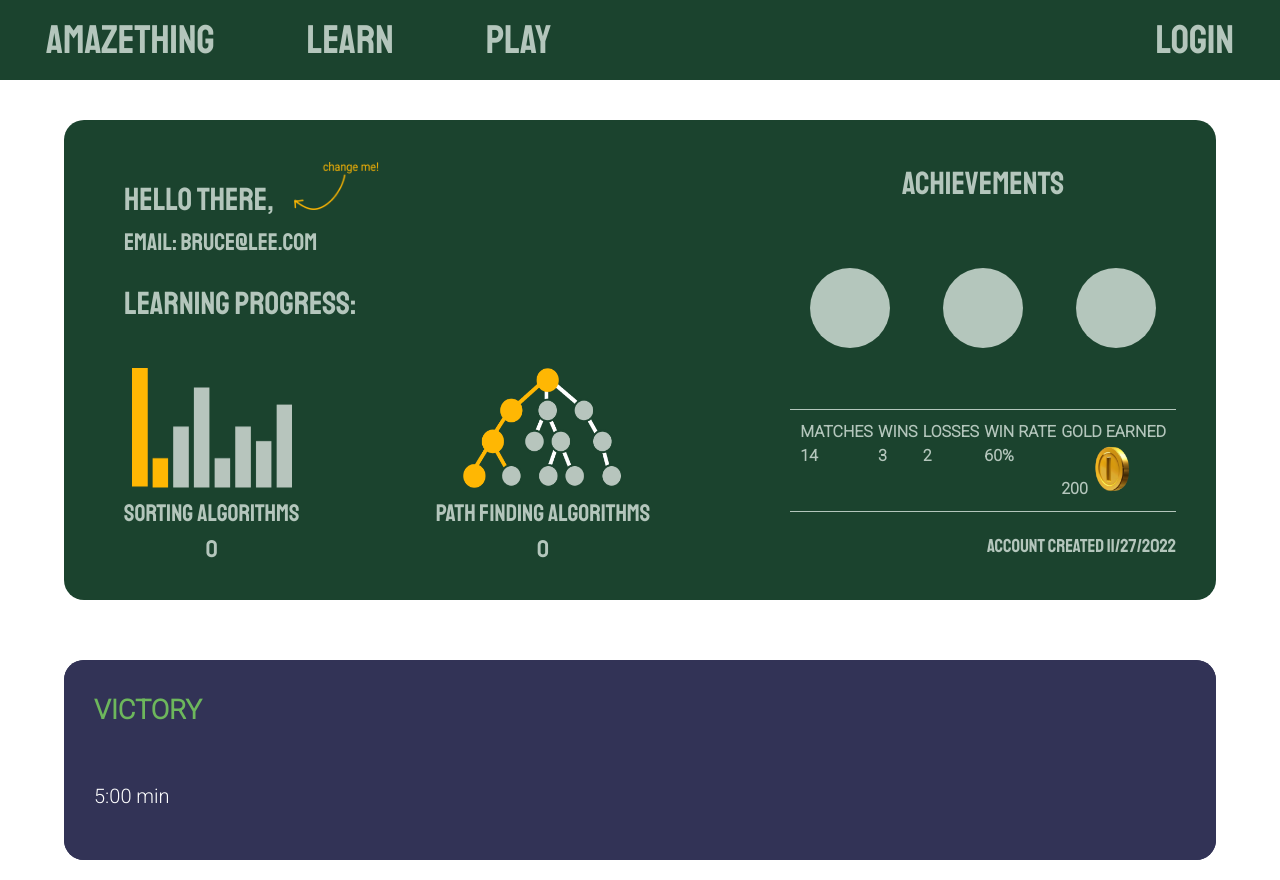
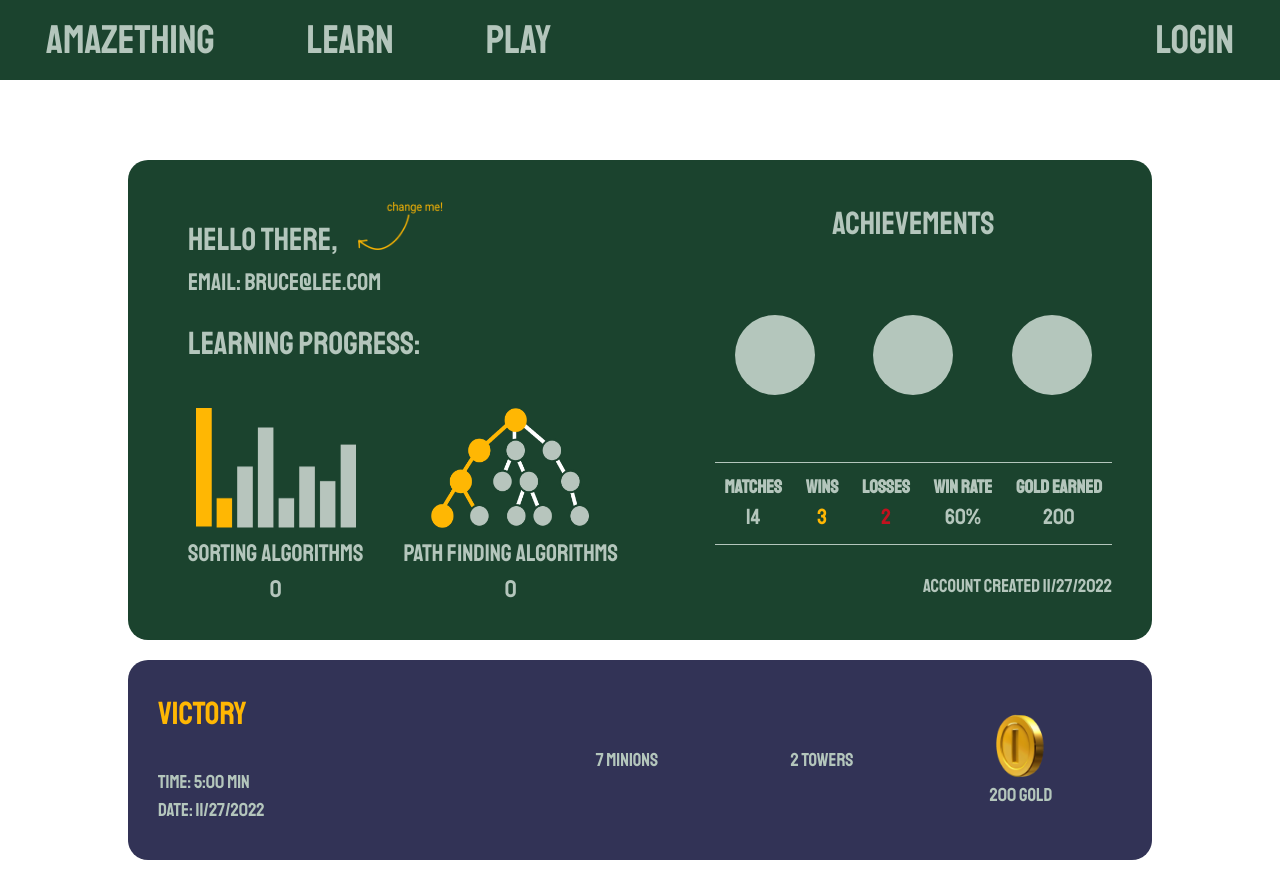
Before and after one commit to vadim-nest/aMAZEthing, a React (Vite) app in the folder Client/: page /profile in a window 1280 px wide. Built offline with nearby package versions, Linux system fonts and the light colour scheme.

Commit message:
style: style game stats component using mock data

```diff
--- a/Client/src/App.css
+++ b/Client/src/App.css
@@ -3,6 +3,7 @@
     font-family: 'Roboto', sans-serif;
     box-sizing: border-box;
     line-height: 1.5;
+    scroll-behavior: smooth;
 }
 
 :root {
--- a/Client/src/components/profile.tsx
+++ b/Client/src/components/profile.tsx
@@ -10,7 +10,6 @@ import { refreshDataNoAvatar } from '../features/user_slice';
 import ProfileGameHistory from './profileGameHistory';
 import sort from '../assets/profile/sort.png'
 import path from '../assets/profile/path.png';
-import coin from '../assets/profile/coin.png';
 import changeMe from '../assets/profile/changeMe.png';
 
 function Profile() {
@@ -101,11 +100,11 @@ function Profile() {
             <div className='circle'></div>
           </div>
           <div className='stats-line'>
-            <p>MATCHES<p>14</p></p>
-            <p>WINS<p>3</p></p>
-            <p>LOSSES<p>2</p></p>
-            <p>WIN RATE<p>60%</p></p>
-            <p>GOLD EARNED<p>200<img className='coin' src={coin}/></p></p>
+            <h3 className='stats-text'>MATCHES<h3>14</h3></h3>
+            <h3 className='stats-text'>WINS<h3 className='wins-yellow'>3</h3></h3>
+            <h3 className='stats-text'>LOSSES<h3 className='losses-red'>2</h3></h3>
+            <h3 className='stats-text'>WIN RATE<h3>60%</h3></h3>
+            <h3 className='stats-text'>GOLD EARNED<h3>200</h3></h3>
           </div>
           <h3 className='created'>Account created {new Date().toLocaleDateString()}</h3> {/* get the date when the account was created */}
         </div>
--- a/Client/src/components/profileGameHistory.tsx
+++ b/Client/src/components/profileGameHistory.tsx
@@ -1,61 +1,63 @@
-import '../css/profileGameHistory.css'
+import '../css/profileGameHistory.css';
 import { User } from '@auth0/auth0-react';
 import { useAppSelector } from '../features/hooks';
 import SVG from './svg';
-import { useEffect, useState} from 'react';
+import { useEffect, useState } from 'react';
+import coin from '../assets/profile/coin.png';
 
 export default function ProfileGameHistory() {
   const user = useAppSelector((state) => state.user);
   //Im hard coding the data
-    const games =  [{amountMinions:7,
-    result:"VICTORY",
-    goldAmount:200,
-    opponentID:"string",
-    towersTaken:2,
-    winner:true,
-    startedAt: new Date(),
-    finishedAt: new Date(),
-    duration: '5:00'},
-    {amountMinions:7,
-        result:"VICTORY",
-        goldAmount:200,
-        opponentID:"string",
-        towersTaken:2,
-        winner:true,
-        startedAt: new Date(),
-        finishedAt: new Date(),
-        duration: '5:00'}]
+  const games = [
+    {
+      amountMinions: 7,
+      result: 'VICTORY',
+      goldAmount: 200,
+      opponentID: 'string',
+      towersTaken: 2,
+      winner: true,
+      startedAt: new Date().toLocaleDateString(),
+      finishedAt: new Date().toLocaleDateString(),
+      duration: '5:00',
+    },
+    {
+      amountMinions: 7,
+      result: 'DEFEAT',
+      goldAmount: 200,
+      opponentID: 'string',
+      towersTaken: 2,
+      winner: false,
+      startedAt: new Date().toLocaleDateString(),
+      finishedAt: new Date().toLocaleDateString(),
+      duration: '5:00',
+    },
+  ];
 
-    return(
+  return (
     <div className="gameDashboard">
       {games.map((element) => {
         return (
           <div className="match">
             <div className="gameDuration">
-                        <div className="result">
-                            <span className='resultSpan'>
-                            <b>{element.result}</b>
-                            </span>
+              <div>
+                {element.winner === true ? <h1 className="result-win">{element.result}</h1> : <h1 className="result-loss">{element.result}</h1>}
               </div>
-                        <div className="duration">
-                            {element.duration} min
+              <div className="duration"><h3>TIME: {element.duration} min</h3></div>
+              <div className="date"><h3>DATE: {element.finishedAt}</h3></div>
             </div>
-                        <div className="date">
-
+            <div className="minionStats">
+                <h3>{element.amountMinions} Minions</h3>
+            </div>
+            <div className="towerStats">
+                <h3>{element.towersTaken} Towers</h3>
+            </div>
+            <div className="goldStats">
+                <img className='coin' src={coin}/>
+                <h3>{element.goldAmount} Gold</h3>
             </div>
           </div>
-                    <div className="minionStats">
-                    </div>
-                    <div className="towerStats">
-
-                    </div>
-                    <div className="goldStats">
-
-                    </div>
-                </div>
-                )
+        );
       })}
     </div>
-    )
-
+  );
 }
--- a/Client/src/css/profile.css
+++ b/Client/src/css/profile.css
@@ -12,15 +12,15 @@
 .user-dashboard {
     background-color: var(--main-green);
     height: 60vh;
-    width: 90vw;
-    margin: 5vh 5vw;
+    width: 80vw;
+    margin: 10vh 10vw 0 10vw;
     border-radius: 20px;
     display: flex;
 }
 
 .user-info {
     width: 55vw;
-    margin: 40px;
+    margin: 40px 0 40px 40px;
     display: flex;
     flex-direction: column;
 }
@@ -41,7 +41,7 @@
 .progress {
     display: flex;
     flex-direction: row;
-    justify-content: space-between;
+    justify-content: flex-start;
 }
 
 .sort-progress, .path-progress {
@@ -58,8 +58,8 @@
 }
 
 .user-stats {
-    margin: 40px;
-    width: 35vw;
+    margin: 40px 40px 40px 0px;
+    width: 40vw;
     display: flex;
     flex-direction: column;
     justify-content: space-between;
@@ -85,18 +85,27 @@
     justify-content: space-between;
     padding: 10px;
     color: var(--white-green);
-    font-weight: bold;
     border-top: 1px solid var(--white-green);
     border-bottom: 1px solid var(--white-green);
 }
 
-.coin {
-    height: 50px;
-    width: 50px;
+.stats-text {
+    font-weight: bold;
+    display: flex;
+    flex-direction: column;
+    align-items: center;
 }
 
 .achievements {
     text-align: center;
+}
+
+.wins-yellow {
+    color: var(--yellow);
+}
+
+.losses-red {
+    color: var(--red);
 }
 
 .created {
@@ -123,4 +132,10 @@
     width: 50px;
     border: 0;
     padding: 0;
+    outline: none;
 }
+
+*:focus {
+    outline: none;
+    background-color: transparent;
+}
--- a/Client/src/css/profileGameHistory.css
+++ b/Client/src/css/profileGameHistory.css
@@ -1,12 +1,12 @@
 .gameDashboard{
     height: 60vh;
-    width: 90vw;
+    width: 80vw;
     display: flex;
     flex-direction: column;
     justify-content: center;
     align-items: center;
     gap: 5vh;
-    margin: 0 5vw;
+    margin: 0 10vw;
 }
 
 .match{
@@ -17,6 +17,7 @@
     display: flex;
     flex-direction: row;
     background-color: var(--purple);
+    padding: 30px;
 }
 
 .gameDuration{
@@ -25,39 +26,36 @@
     background-color: inherit;
     display: flex;
     flex-direction: column;
-    padding: 30px;
 }
 
-.result{
-    margin-bottom: 50px;
-    color: #6DB75C;
-    font-size: 27px;
+.result-win{
+    margin-bottom: 30px;
+    color: var(--yellow);
+}
+
+.result-loss {
+    margin-bottom: 30px;
+    color: var(--red);
 }
 
 .date{
-font-size: 24px;
-color: grey;
+    color: var(--white);
 }
 
 .duration{
-    color: white;
-    font-size: 20px;
+    color: var(--white);
 }
 
-.minionStats{
-    background-color: inherit;
+.minionStats, .towerStats, .goldStats{
     flex-grow: 1;
-    height: 100%;
-}
-
-.towerStats{
-    flex-grow: 1;
-    background-color: inherit
+    display: flex;
+    flex-direction: column;
+    justify-content: center;
+    align-items: center;
 
 }
 
-.goldStats{
-    flex-grow: 1;
-    background-color: inherit
-
+.coin {
+    height: 70px;
+    width: 70px;
 }
```
Lines whose indentation alone changed are shown as unchanged.
